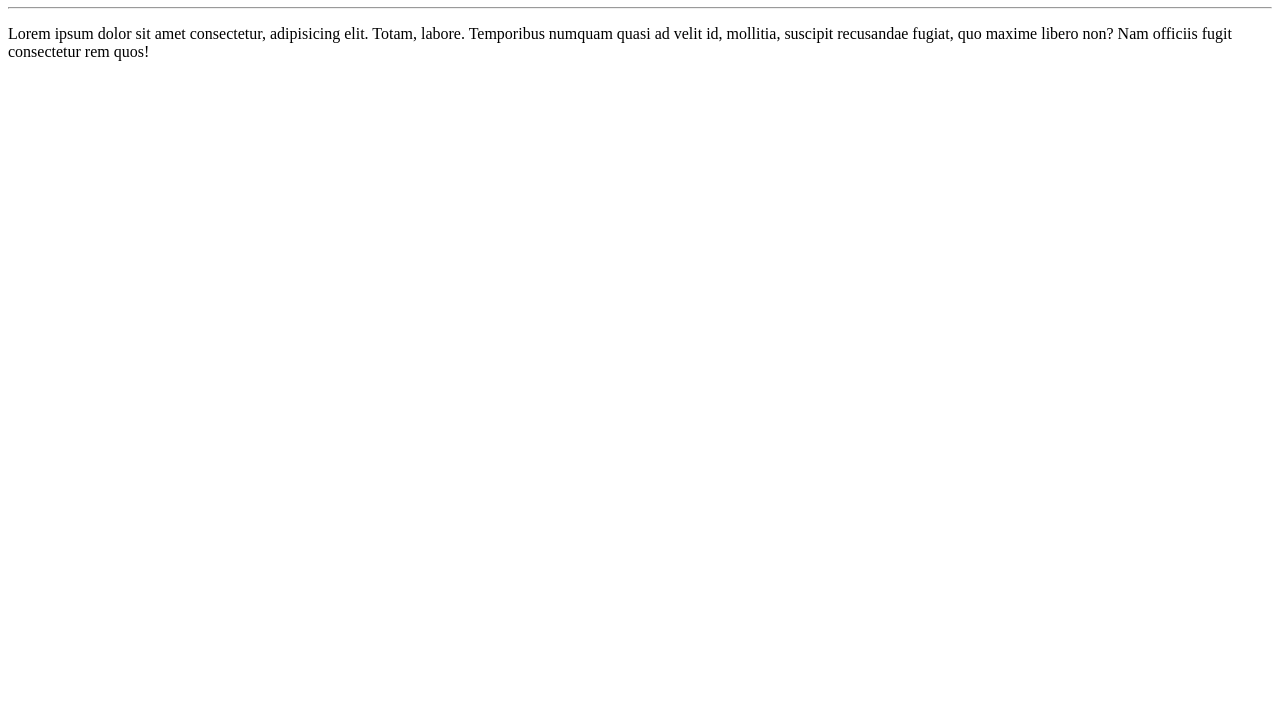
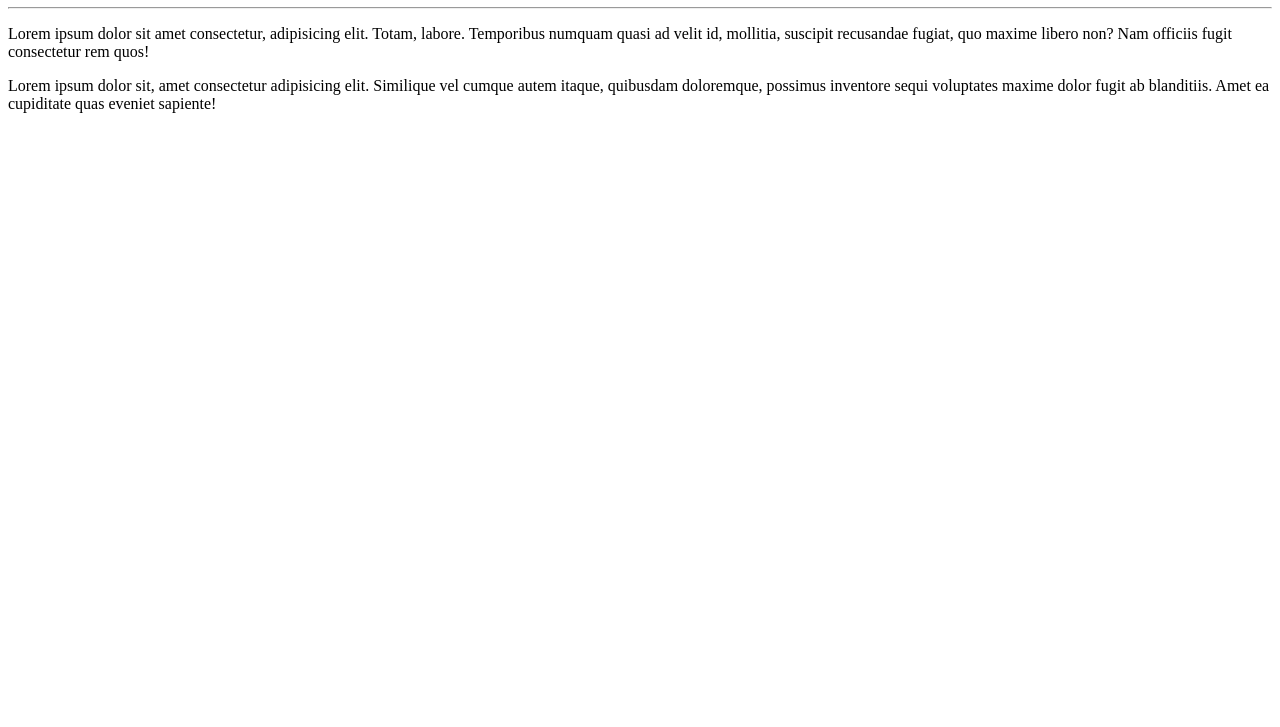
Before and after one commit to Robson-37/Python, a plain HTML site: page Exempo/index.html in a window 1280 px wide. Shown: the part 73-800 px from the top of the page. Drawn offline with Linux system fonts and the light colour scheme.

Commit message:
Um paragrafo adicionado

```diff
--- a/Exempo/index.html
+++ b/Exempo/index.html
@@ -9,5 +9,6 @@
     <h1>Teste Versionamento</h1>
     <hr>
     <p>Lorem ipsum dolor sit amet consectetur, adipisicing elit. Totam, labore. Temporibus numquam quasi ad velit id, mollitia, suscipit recusandae fugiat, quo maxime libero non? Nam officiis fugit consectetur rem quos!</p>
+    <p>Lorem ipsum dolor sit, amet consectetur adipisicing elit. Similique vel cumque autem itaque, quibusdam doloremque, possimus inventore sequi voluptates maxime dolor fugit ab blanditiis. Amet ea cupiditate quas eveniet sapiente!</p>
 </body>
 </html>
```
